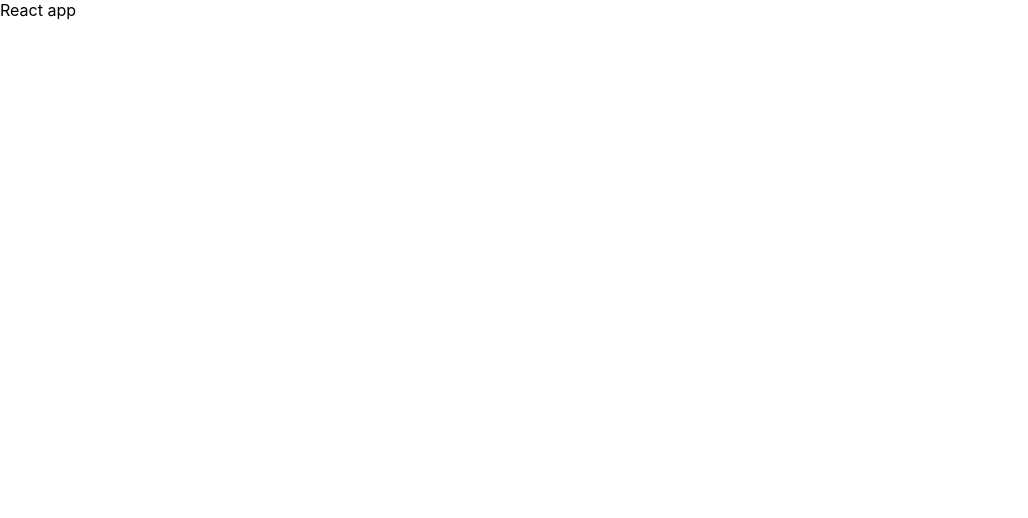
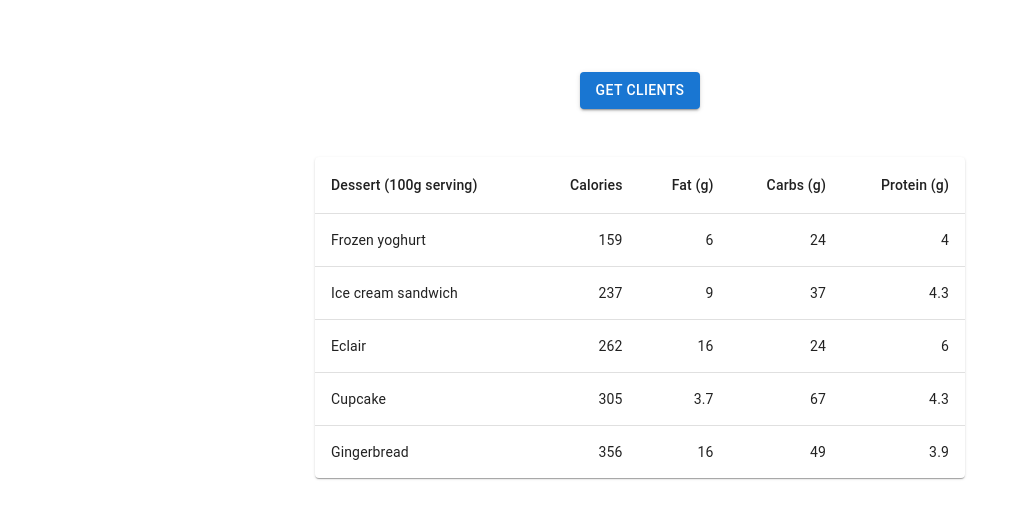
Before and after one commit to m-code-ing/bankApp, a React (Create React App) app: page / in a window 1280 px wide. Shown: the top 518 px of the page, without its empty margins (0-1028 px from the left). Built offline with nearby package versions, Linux system fonts and the light colour scheme.

Commit message:
Add Component: add sample table

```diff
--- a/src/App.tsx
+++ b/src/App.tsx
@@ -1,7 +1,24 @@
+import { Button, Grid } from "@mui/material";
 import React from "react";
+import ClientList from "./components/ClientList";
 
 const App = () => {
-  return <div>React app</div>;
+  return (
+    <Grid
+      container
+      direction="column"
+      my={3}
+      justifyContent="center"
+      alignItems="center"
+      textAlign="center">
+      <Grid item my={6}>
+        <Button variant="contained">Get Clients</Button>
+      </Grid>
+      <Grid item>
+        <ClientList></ClientList>
+      </Grid>
+    </Grid>
+  );
 };
 
 export default App;
--- /dev/null
+++ b/src/components/ClientList.tsx
@@ -0,0 +1,62 @@
+import {
+  Grid,
+  Paper,
+  Table,
+  TableBody,
+  TableCell,
+  TableContainer,
+  TableHead,
+  TableRow,
+} from "@mui/material";
+
+const ClientList = () => {
+  function createData(
+    name: string,
+    calories: number,
+    fat: number,
+    carbs: number,
+    protein: number
+  ) {
+    return { name, calories, fat, carbs, protein };
+  }
+
+  const rows = [
+    createData("Frozen yoghurt", 159, 6.0, 24, 4.0),
+    createData("Ice cream sandwich", 237, 9.0, 37, 4.3),
+    createData("Eclair", 262, 16.0, 24, 6.0),
+    createData("Cupcake", 305, 3.7, 67, 4.3),
+    createData("Gingerbread", 356, 16.0, 49, 3.9),
+  ];
+  return (
+    <TableContainer component={Paper}>
+      <Table sx={{ minWidth: 650 }} aria-label="simple table">
+        <TableHead>
+          <TableRow>
+            <TableCell>Dessert (100g serving)</TableCell>
+            <TableCell align="right">Calories</TableCell>
+            <TableCell align="right">Fat&nbsp;(g)</TableCell>
+            <TableCell align="right">Carbs&nbsp;(g)</TableCell>
+            <TableCell align="right">Protein&nbsp;(g)</TableCell>
+          </TableRow>
+        </TableHead>
+        <TableBody>
+          {rows.map((row) => (
+            <TableRow
+              key={row.name}
+              sx={{ "&:last-child td, &:last-child th": { border: 0 } }}>
+              <TableCell component="th" scope="row">
+                {row.name}
+              </TableCell>
+              <TableCell align="right">{row.calories}</TableCell>
+              <TableCell align="right">{row.fat}</TableCell>
+              <TableCell align="right">{row.carbs}</TableCell>
+              <TableCell align="right">{row.protein}</TableCell>
+            </TableRow>
+          ))}
+        </TableBody>
+      </Table>
+    </TableContainer>
+  );
+};
+
+export default ClientList;
```
